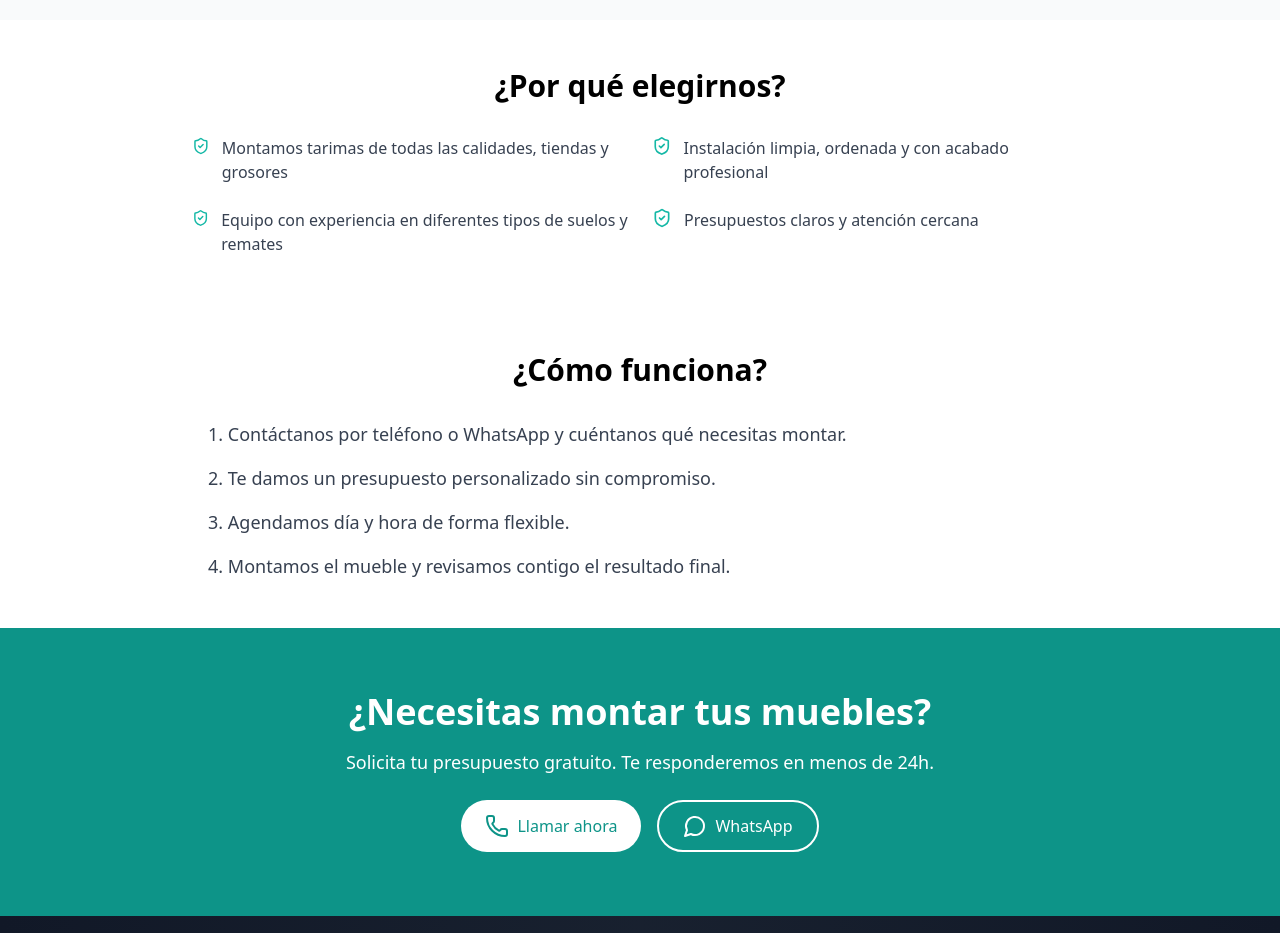
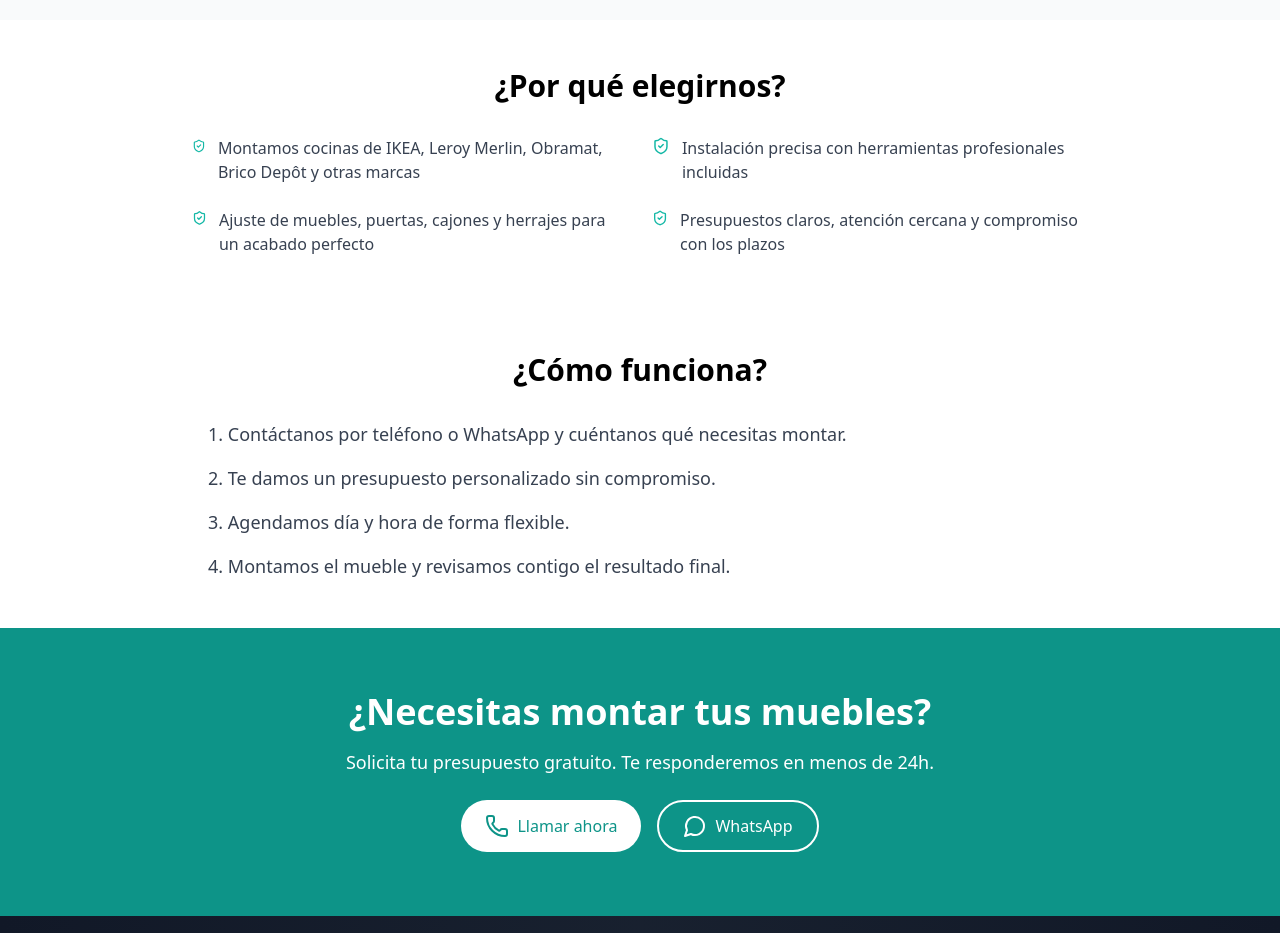
Before and after one commit to LucasOU21/2MManitasIvan, a React (Vite) app: page /cocinas in a window 1280 px wide. Shown: the part 2700-3633 px from the top of the page. Built offline with nearby package versions, Linux system fonts and the light colour scheme.

Commit message:
correcion de contenido

```diff
--- a/src/Cocinas.jsx
+++ b/src/Cocinas.jsx
@@ -242,10 +242,10 @@ const MontajeMueblesPage = () => {
                 <h2 className="text-2xl md:text-3xl font-bold text-center mb-8">¿Por qué elegirnos?</h2>
                 <div className="grid grid-cols-1 md:grid-cols-2 gap-6 max-w-4xl mx-auto">
                   {[
-                    'Montamos tarimas de todas las calidades, tiendas y grosores',
-                    'Instalación limpia, ordenada y con acabado profesional',
-                    'Equipo con experiencia en diferentes tipos de suelos y remates',
-                    'Presupuestos claros y atención cercana'
+                    'Montamos cocinas de IKEA, Leroy Merlin, Obramat, Brico Depôt y otras marcas',
+                    'Instalación precisa con herramientas profesionales incluidas',
+                    'Ajuste de muebles, puertas, cajones y herrajes para un acabado perfecto',
+                   'Presupuestos claros, atención cercana y compromiso con los plazos'
                   ].map((text, idx) => (
                     <div key={idx} className="flex items-start space-x-3">
                       <ShieldCheck className="text-teal-500" size={20} />
--- a/src/Puertas.jsx
+++ b/src/Puertas.jsx
@@ -227,10 +227,10 @@ const Puertas = () => {
           <h2 className="text-2xl md:text-3xl font-bold text-center mb-8">¿Por qué elegirnos?</h2>
           <div className="grid grid-cols-1 md:grid-cols-2 gap-6 max-w-4xl mx-auto">
             {[
-              'Montamos tarimas de todas las calidades, tiendas y grosores',
-              'Instalación limpia, ordenada y con acabado profesional',
-              'Equipo con experiencia en diferentes tipos de suelos y remates',
-              'Presupuestos claros y atención cercana'
+              'Instalamos puertas de Leroy Merlin, Obramat y otros fabricantes',
+              'Nivelado y ajuste para un cierre perfecto',
+              'Acabado limpio y profesional, cuidando cada detalle',
+              'Servicio para particulares y empresas en toda la Comunidad de Madrid'
             ].map((text, idx) => (
               <div key={idx} className="flex items-start space-x-3">
                 <ShieldCheck className="text-teal-500" size={20} />
```
